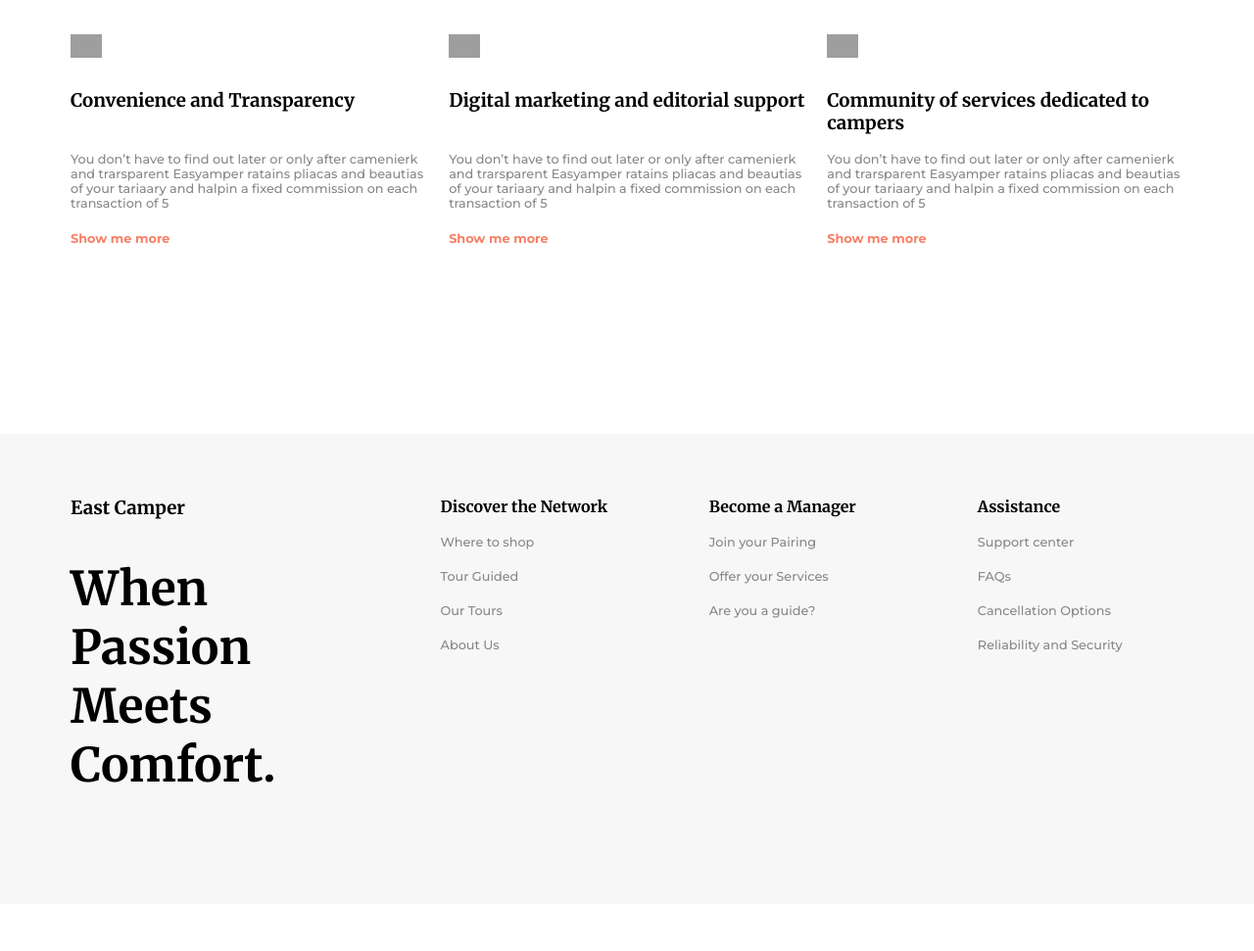
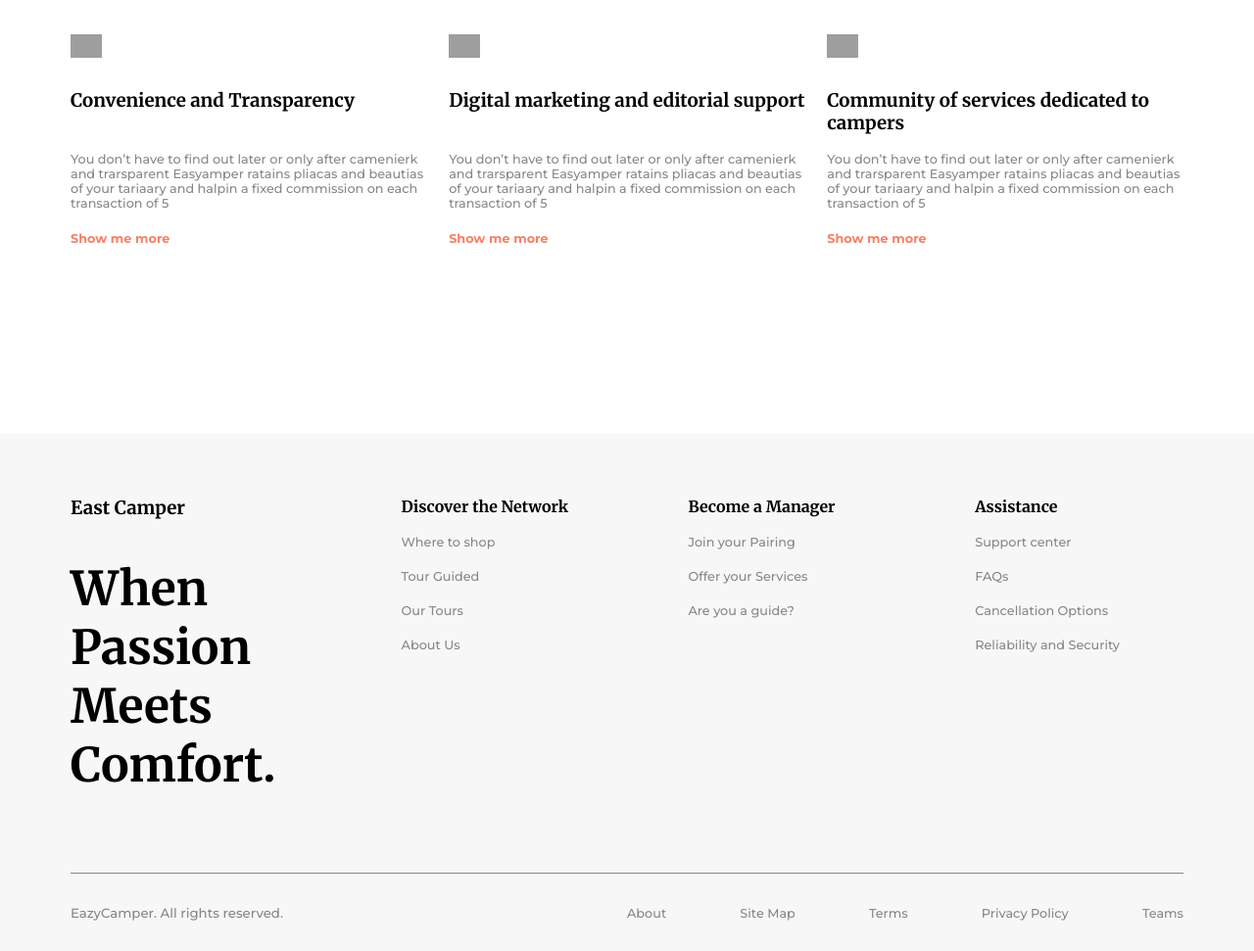
Before and after one commit to rts-cmk-wu09/dynamisk-web-opgave-kpauner, a plain HTML site: page index.html in a window 1280 px wide. Shown: the part 3105-4076 px from the top of the page at 98% size. Before the commit the page ends 4028 px from the top, so only its background shows below. Drawn offline with Linux system fonts and the light colour scheme; grey boxes are pictures that could not be loaded.

Commit message:
add copyright

```diff
--- a/index.html
+++ b/index.html
@@ -4,7 +4,6 @@
     <meta charset="UTF-8">
     <meta http-equiv="X-UA-Compatible" content="IE=edge">
     <meta name="viewport" content="width=device-width, initial-scale=1.0">
-    <link rel="stylesheet" href="style.css">
     <title>Dynamisk web øvelse</title>
 
     <link rel="stylesheet" href="style.css">
--- a/js/data.js
+++ b/js/data.js
@@ -115,7 +115,7 @@ let footer = {
     ]
 }
 
-let small = {
+let copyright = {
     small: "EazyCamper. All rights reserved.",
-    links: ["hej", "hej", "hej", "hej"]
+    links: ["About", "Site Map", "Terms", "Privacy Policy", "Teams"]
 }
--- a/js/index.js
+++ b/js/index.js
@@ -105,13 +105,11 @@ document.addEventListener("DOMContentLoaded", function() {
     let footerSection = document.createElement('footer');
     body.append(footerSection);
 
-    footerContainer = document.createElement('div');
+    let footerContainer = document.createElement('div');
     footerSection.append(footerContainer);
     footerContainer.classList.add('footer-container');
-    let footerContainerSection = document.querySelector('.footer-container');
 
-
-    let footerHeader = document.createElement('div')
+    let footerHeader = document.createElement('div');
     footerHeader.classList.add('footer-header');
     footerHeader.innerHTML = `
         <h3>${footer.text}</h3>
@@ -132,8 +130,28 @@ document.addEventListener("DOMContentLoaded", function() {
         `;
     }).join('');
 
-    footerContainerSection.append(footerHeader);
-    footerContainerSection.append(footerNav);
+    footerContainer.append(footerHeader);
+    footerContainer.append(footerNav);
+
+    // COPYRIGHT
+
+    let copyrightSection = document.createElement('div');
+    copyrightSection.classList.add('copyright');
+
+    let smallText = document.createElement('small');
+    smallText.innerHTML = `${copyright.small}`;
+
+    let copyrightNav = document.createElement('ul')
+    copyright.links.forEach((link) => {
+        copyrightNav.innerHTML += `
+        <li><a href="#">${link}</a></li>
+        `;
+    })
+    copyrightNav.classList.add('copyright-nav');
+
+    footerSection.append(copyrightSection);
+    copyrightSection.append(smallText)
+    copyrightSection.append(copyrightNav)
 
     console.log(footer);
 
--- a/style.css
+++ b/style.css
@@ -88,6 +88,16 @@ p {
     padding: 3rem 5rem 3rem 3rem;
 }
 
+.card {
+    display: flex;
+    flex-direction: column;
+    flex: 1;
+}
+
+.card a {
+    margin-top:auto;
+}
+
 section {
     padding: 0 2rem;
     margin: 0 auto 12rem auto;
@@ -115,28 +125,20 @@ section {
     margin: 0 0 2rem 0;
 }
 
-.card {
-    display: flex;
-    flex-direction: column;
-    flex: 1;
-}
-
-.card a {
-    margin-top:auto;
-}
-
 .sites {
     display: flex;
+    flex-wrap: wrap;
 }
 
 .sites ul {
     display: flex;
+    flex-direction: row-reverse;
+    flex:3;
     gap: 2rem;
 }
 
 .sites div {
-    width: 40%;
-    padding: 0 10rem 0 0;
+    flex: 1;
 }
 
 .sites ul li img {
@@ -153,20 +155,20 @@ footer {
 .footer-container {
     display: flex;
     justify-content: space-between;
+    flex-wrap: wrap;
+    gap: 8rem;
     padding: 4rem 2rem;
-    height: 30rem;
     margin: 0 auto;
 }
 
 .footer-header {
-    max-width: 20%;
+    flex:1;
 }
 
 .footer-nav {
     display: flex;
-    gap:4rem;
-    flex: 1;
-    padding-left:8em;
+    gap:5rem;
+    flex: 4;
 }
 
 .footer-menu {
@@ -184,6 +186,38 @@ footer {
     color: var(--color-grey);
 }
 
+.copyright {
+    display: flex;
+    justify-content: space-between;
+    max-width: 1200px;
+    margin: 0 auto;
+    padding: 0 2rem;
+}
+
+.copyright small {
+    flex: 1;
+    border-top: 1px solid var(--color-grey);
+    color: var(--color-grey);
+    padding: 2rem 0;
+    height: 5rem;
+}
+
+.copyright-nav {
+    display: flex;
+    justify-content: space-between;
+    align-items: center;
+    flex-wrap: wrap;
+    gap: 0.2rem;
+    flex: 1;
+    border-top: 1px solid var(--color-grey);
+    height: 5rem;
+}
+
+.copyright-nav li a {
+    color: var(--color-grey);
+    font-weight: 400;
+}
+
 
 /* -------- UTILITY --------*/
 .just-center {
```
